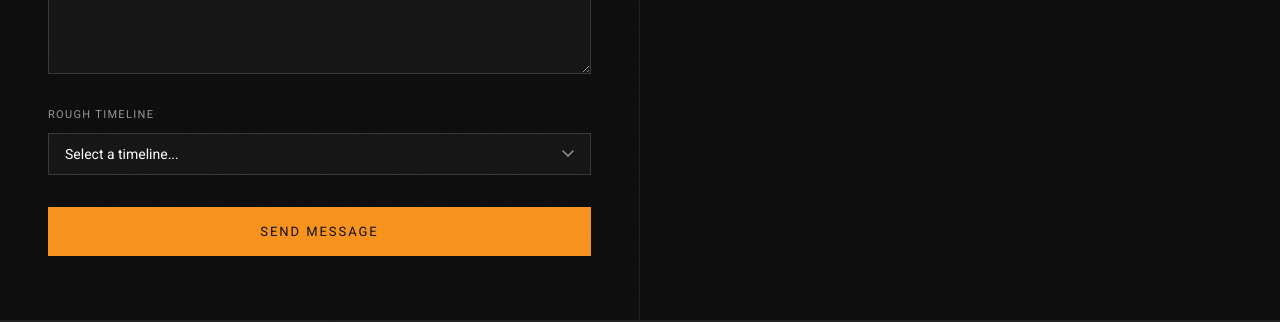
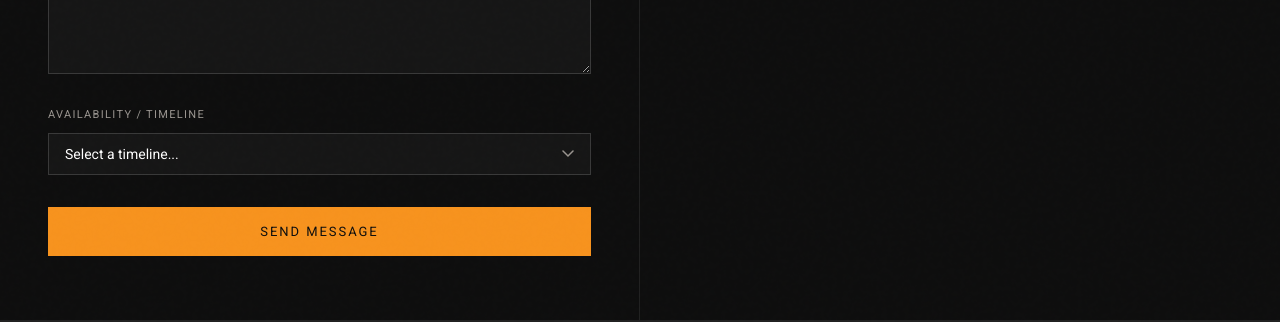
Before and after one commit to mabecoart/github.io, a Jekyll site: the page built from contact.html, in a window 1280 px wide and 1310 px high. Shown: the part 897-1219 px from the top of the window. Built offline with Jekyll 4.4.1, drawn with Linux system fonts in a browser that asks for light colours.

Commit message:
Update label for timeline field to 'Availability / Timeline'

```diff
--- a/contact.html
+++ b/contact.html
@@ -48,7 +48,7 @@ description: Contact — María Copello | Digital Marketing Developer
         <textarea class="form-textarea" id="project" name="project" placeholder="Tell me what you're working on, what you're looking for, or anything else that's helpful context." required></textarea>
       </div>
       <div class="form-group">
-        <label class="form-label" for="timeline">Rough timeline</label>
+        <label class="form-label" for="timeline">Availability / Timeline</label>
         <select class="form-select" id="timeline" name="timeline">
           <option value="">Select a timeline...</option>
           <option value="asap">ASAP</option>
```
